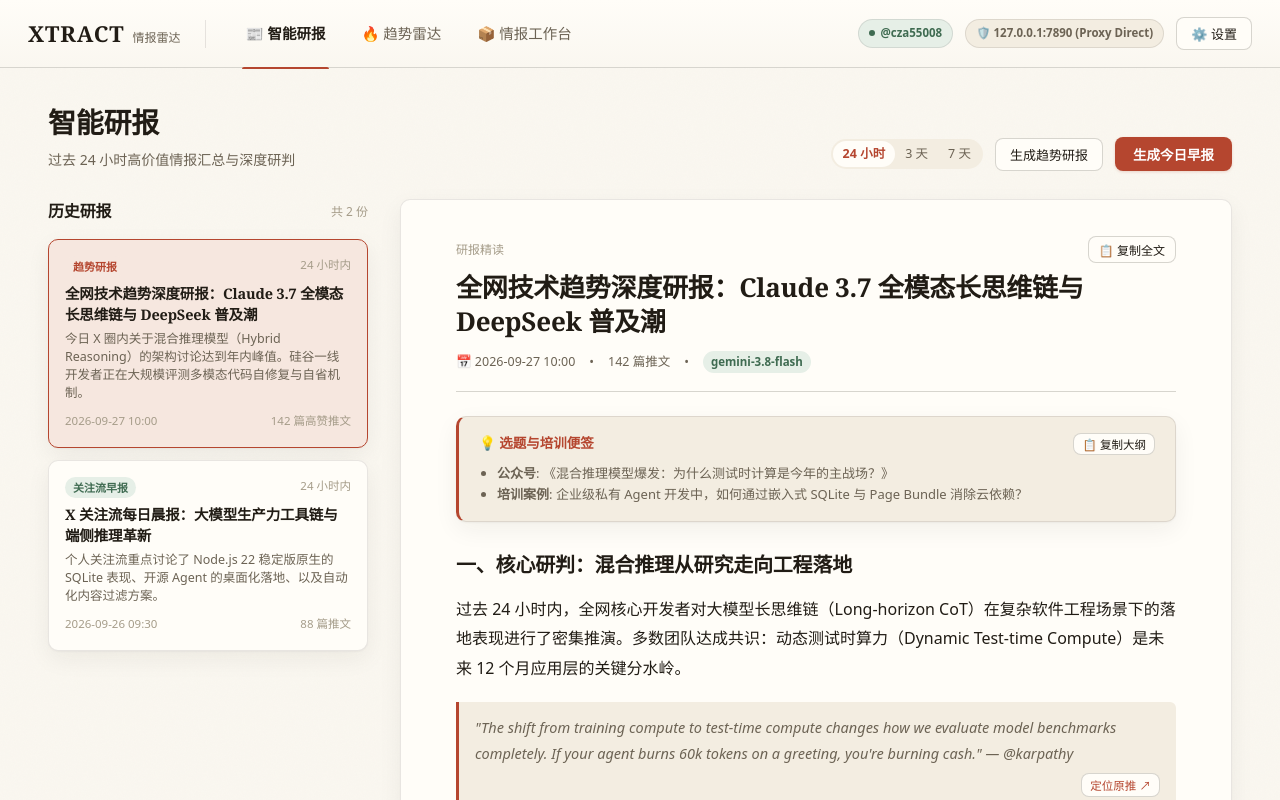
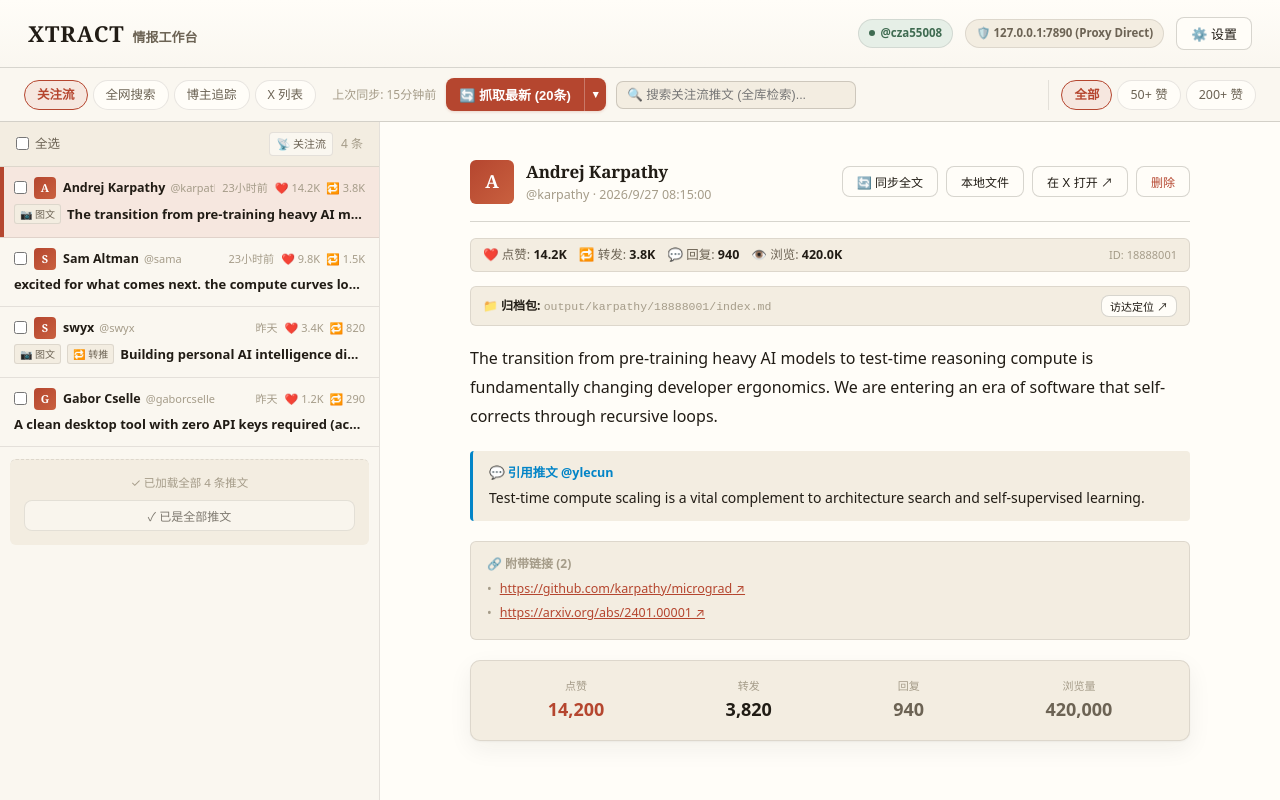
Before and after one commit to monkeychen/xtract, a React (Vite) app in the folder src/renderer/: page / in a window 1280 px wide. Built offline with nearby package versions, Linux system fonts and the light colour scheme.

Commit message:
refactor(ui): streamline UI to focus exclusively on StudioView workbench

```diff
--- a/src/renderer/src/App.tsx
+++ b/src/renderer/src/App.tsx
@@ -1,14 +1,10 @@
 import React, { useState, useEffect } from 'react';
 import { Masthead } from './components/Masthead.js';
 import { SettingsDrawer } from './components/SettingsDrawer.js';
-import { ReportsView } from './views/ReportsView.js';
-import { TrendsView } from './views/TrendsView.js';
 import { StudioView } from './views/StudioView.js';
-import type { ActiveTab, TrendTopic, StudioJumpAction, ReportJumpAction } from './types.js';
 import { api } from './services/api.js';
 
 export const App: React.FC = () => {
-  const [activeTab, setActiveTab] = useState<ActiveTab>('reports');
   const [isSettingsOpen, setIsSettingsOpen] = useState(false);
   const [xAuthStatus, setXAuthStatus] = useState<{ isValid: boolean; info?: string; screenName?: string }>({
     isValid: true,
@@ -16,8 +12,6 @@
     screenName: 'cza55008',
   });
   const [proxyStatus, setProxyStatus] = useState<string | undefined>('127.0.0.1:7890');
-  const [studioAction, setStudioAction] = useState<StudioJumpAction | null>(null);
-  const [reportAction, setReportAction] = useState<ReportJumpAction | null>(null);
 
   const loadStatus = async () => {
     const auth = await api.checkAuth();
@@ -33,64 +27,17 @@
     loadStatus();
   }, []);
 
-  const handleSearchInStudio = (query: string, _trend?: TrendTopic) => {
-    setStudioAction({
-      query,
-      autoFetch: true,
-      timestamp: Date.now(),
-    });
-    setActiveTab('studio');
-  };
-
-  const handleJumpToTweet = (tweetIdOrHandle: string) => {
-    setStudioAction({
-      query: tweetIdOrHandle,
-      autoFetch: false,
-      timestamp: Date.now(),
-    });
-    setActiveTab('studio');
-  };
-
-  const handleGenerateDigestForTrend = (topic: TrendTopic) => {
-    setReportAction({
-      type: 'trends',
-      category: topic.category || 'tech',
-      topic,
-      timestamp: Date.now(),
-    });
-    setActiveTab('reports');
-  };
-
   return (
     <div style={{ minHeight: '100vh', display: 'flex', flexDirection: 'column', height: '100vh', overflow: 'hidden' }}>
       {/* 68px Masthead Navigation Bar */}
       <Masthead
-        activeTab={activeTab}
-        onSelectTab={setActiveTab}
         onOpenSettings={() => setIsSettingsOpen(true)}
         xAuthStatus={xAuthStatus}
         proxyStatus={proxyStatus}
       />
 
-      {/* Primary Views (100% matched to prototype.html) */}
-      {activeTab === 'reports' && (
-        <ReportsView
-          onJumpToTweet={handleJumpToTweet}
-          initialAction={reportAction}
-        />
-      )}
-      {activeTab === 'trends' && (
-        <TrendsView
-          onSearchInStudio={handleSearchInStudio}
-          onGenerateDigestForTrend={handleGenerateDigestForTrend}
-        />
-      )}
-      {activeTab === 'studio' && (
-        <StudioView
-          jumpAction={studioAction}
-          initialSearchQuery={studioAction?.query || ''}
-        />
-      )}
+      {/* 核心情报工作台视窗 */}
+      <StudioView />
 
       {/* Slide-over Settings Drawer */}
       <SettingsDrawer
--- a/src/renderer/src/components/Masthead.tsx
+++ b/src/renderer/src/components/Masthead.tsx
@@ -2,16 +2,14 @@
 import type { ActiveTab } from '../types.js';
 
 interface MastheadProps {
-  activeTab: ActiveTab;
-  onSelectTab: (tab: ActiveTab) => void;
+  activeTab?: ActiveTab;
+  onSelectTab?: (tab: ActiveTab) => void;
   onOpenSettings: () => void;
   xAuthStatus: { isValid: boolean; info?: string; screenName?: string };
   proxyStatus?: string;
 }
 
 export const Masthead: React.FC<MastheadProps> = ({
-  activeTab,
-  onSelectTab,
   onOpenSettings,
   xAuthStatus,
   proxyStatus,
@@ -25,41 +23,14 @@
   return (
     <header className="masthead">
       <div style={{ display: 'flex', alignItems: 'center', gap: '14px' }}>
-        <div
-          style={{ display: 'flex', alignItems: 'baseline', gap: '8px', cursor: 'pointer' }}
-          onClick={() => onSelectTab('reports')}
-        >
+        <div style={{ display: 'flex', alignItems: 'baseline', gap: '8px' }}>
           <span className="serif-title" style={{ fontSize: '22px', letterSpacing: '0.04em' }}>
             XTRACT
           </span>
-          <span style={{ fontSize: '12px', color: 'var(--ink-soft)', fontWeight: 500 }}>
-            情报雷达
+          <span style={{ fontSize: '13px', color: 'var(--ink-soft)', fontWeight: 600 }}>
+            情报工作台
           </span>
         </div>
-
-        <div style={{ width: '1px', height: '28px', background: 'var(--line)', margin: '0 10px' }} />
-
-        {/* 横向主导航 (§6.1) */}
-        <nav style={{ display: 'flex', gap: '4px' }}>
-          <div
-            className={`nav-item ${activeTab === 'reports' ? 'active' : ''}`}
-            onClick={() => onSelectTab('reports')}
-          >
-            <span>📰 智能研报</span>
-          </div>
-          <div
-            className={`nav-item ${activeTab === 'trends' ? 'active' : ''}`}
-            onClick={() => onSelectTab('trends')}
-          >
-            <span>🔥 趋势雷达</span>
-          </div>
-          <div
-            className={`nav-item ${activeTab === 'studio' ? 'active' : ''}`}
-            onClick={() => onSelectTab('studio')}
-          >
-            <span>📦 情报工作台</span>
-          </div>
-        </nav>
       </div>
 
       {/* 右侧状态指示胶囊与设置触发器 */}
```
Also changed, not shown: 1 other file (tests, documents, lock files or other folders).
